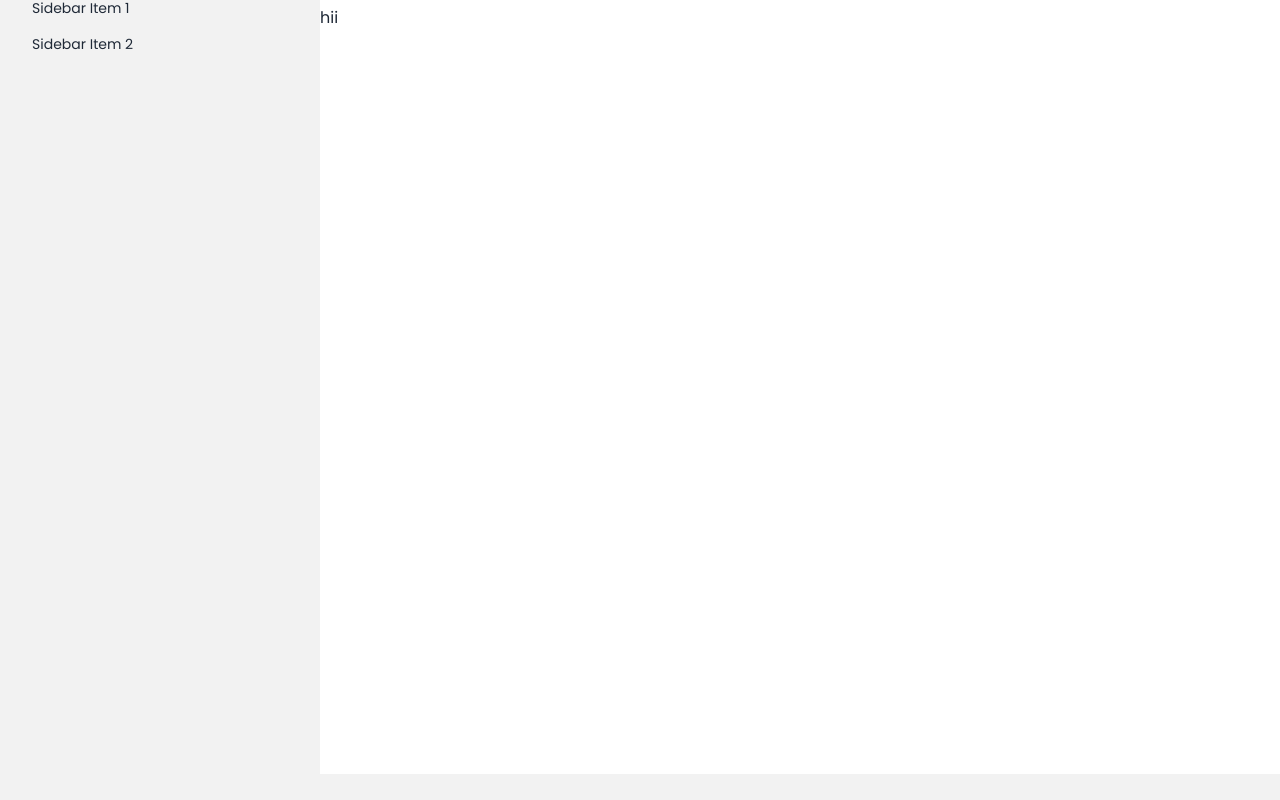
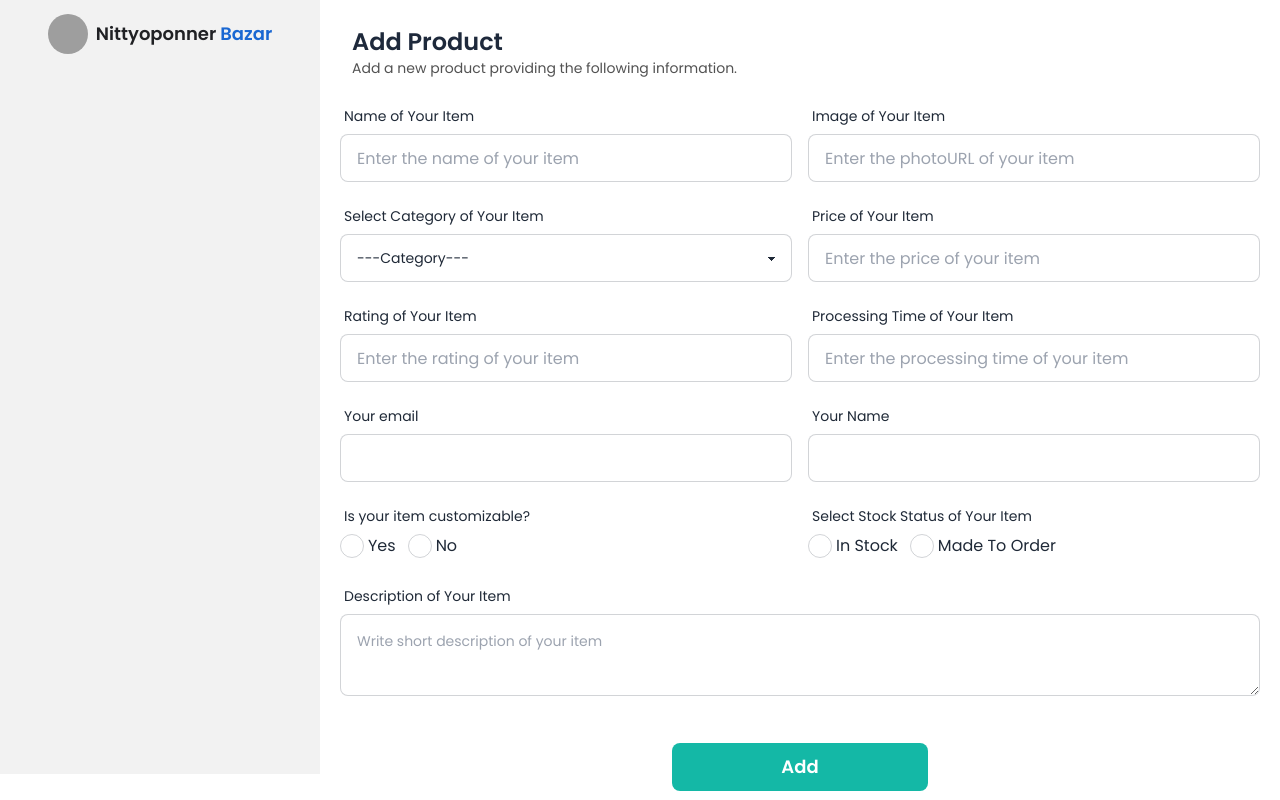
Before and after one commit to tamgid/nittyoponnerbazar-ecommerce-frontend, a React (Vite) app: page /dashboard/add-product in a window 1280 px wide. Shown: the part 420-1220 px from the top of the page. Built offline with nearby package versions, Linux system fonts and the light colour scheme; grey boxes are pictures that could not be loaded.

Commit message:
Dashboard features on the way

```diff
--- a/src/components/UserDashboardBanner.jsx
+++ b/src/components/UserDashboardBanner.jsx
@@ -1,6 +1,6 @@
 const UserDashboardBanner = () => {
   return (
-    <div>
+    <div className="relative">
       <div
         className="hero object-cover h-[230px] "
         style={{
--- a/src/components/userCommonSidebar/UserCommonSidebar.jsx
+++ b/src/components/userCommonSidebar/UserCommonSidebar.jsx
@@ -1,34 +1,64 @@
+import logo from '../../assets/logo-home.jpg'
 const UserCommonSidebar = () => {
   return (
     <div>
+      <div className="md:min-h-screen">
       <div className="drawer lg:drawer-open">
         <input id="my-drawer-2" type="checkbox" className="drawer-toggle" />
-        <div className="drawer-content flex flex-col items-center justify-center">
+
+       <div className="absolute -top-60 drawer-content flex flex-col items-start justify-left">
           {/* Page content here */}
           <label
             htmlFor="my-drawer-2"
-            className="btn btn-primary drawer-button lg:hidden"
+            className="btn m-4 drawer-button lg:hidden text-left"
           >
-            Open drawer
+            <svg
+              xmlns="http://www.w3.org/2000/svg"
+              fill="none"
+              viewBox="0 0 20 20"
+              className="inline-block w-4 h-4 stroke-current"
+            >
+              <path
+                strokeLinecap="round"
+                strokeLinejoin="round"
+                strokeWidth="2"
+                d="M4 6h16M4 12h16M4 18h16"
+              ></path>
+            </svg>
           </label>
         </div>
-        <div className="drawer-side">
+
+        <div className="drawer-side z-[20] ">
           <label
             htmlFor="my-drawer-2"
             aria-label="close sidebar"
             className="drawer-overlay"
           ></label>
-          <ul className="menu bg-base-200 text-base-content min-h-full w-80 p-4">
+
+          <ul className="menu py-8 px-4 w-80 min-h-full bg-base-200 text-base-content">
             {/* Sidebar content here */}
-            <li>
-              <a>Sidebar Item 1</a>
+
+            {/* website name and logo */}
+            <li className="text-center py-1 px-2">
+              {" "}
+              <a href="/" className="btn btn-ghost text-xl">
+                <img
+                  src={logo}
+                  alt=""
+                  className="w-10 h-10 rounded-full"
+                />
+                <span className="text-lg text-[#202124] font-semibold">
+                  Nittyoponner<span className="text-[#1967D2] pl-1">Bazar</span>
+                </span>
+              </a>
             </li>
-            <li>
-              <a>Sidebar Item 2</a>
-            </li>
+
+
           </ul>
         </div>
       </div>
+
+    </div>
     </div>
   );
 };
--- a/src/pages/Admin/AddProducts/AddProduct.jsx
+++ b/src/pages/Admin/AddProducts/AddProduct.jsx
@@ -1,8 +1,204 @@
+import DashboardHeading from "../../Dashboard/DashboardHeading";
+
 const AddProduct = () => {
     return (
+        <>
+        <div className="my-5">
+           <DashboardHeading heading="Add Product" subheading="Add a new product providing the following information."></DashboardHeading>
+        </div>
         <div>
-            hii
+      <form className="mx-auto">
+        <div className="grid grid-cols-1 md:grid-cols-2 gap-4 px-5 items-stretch justify-center ">
+          <div className="">
+            <label className="label">
+              <span className="label-text">Name of Your Item</span>
+            </label>
+            <input
+              type="text"
+              name="item_name"
+              placeholder="Enter the name of your item"
+              className="input input-bordered w-full"
+              required
+            />
+          </div>
+          <div className="">
+            <label className="label">
+              <span className="label-text">Image of Your Item</span>
+            </label>
+            <input
+              type="text"
+              name="item_photo"
+              placeholder="Enter the photoURL of your item"
+              className="input input-bordered w-full"
+              required
+            />
+          </div>
+          <div className="">
+            <label className="label">
+              <span className="label-text">Select Category of Your Item</span>
+            </label>
+            <select
+              className="select select-bordered w-full "
+              required
+            //   value={category}
+            //   onChange={(e) => setCategory(e.target.value)}
+            >
+              <option disabled selected>
+                ---Category---
+              </option>
+              <option>Landscape Painting</option>
+              <option>Portrait Drawing</option>
+              <option>Watercolor Painting</option>
+              <option>Oil Painting</option>
+              <option>Charcoal Sketching</option>
+              <option>Cartoon Drawing</option>
+            </select>
+          </div>
+          <div>
+            <label className="label">
+              <span className="label-text">Price of Your Item</span>
+            </label>
+            <input
+              type="number"
+              name="item_price"
+              placeholder="Enter the price of your item"
+              className="input input-bordered w-full"
+              required
+            />
+          </div>
+          <div>
+            <label className="label">
+              <span className="label-text">Rating of Your Item</span>
+            </label>
+            <input
+              type="text"
+              name="item_rating"
+              placeholder="Enter the rating of your item"
+              className="input input-bordered w-full"
+              required
+            />
+          </div>
+          <div>
+            <label className="label">
+              <span className="label-text">Processing Time of Your Item</span>
+            </label>
+            <input
+              type="text"
+              name="item_processing_time"
+              placeholder="Enter the processing time of your item"
+              className="input input-bordered w-full"
+              required
+            />
+          </div>
+          <div>
+            <label className="label">
+              <span className="label-text">Your email</span>
+            </label>
+            <input
+              type="email"
+              name="email"
+            //   defaultValue={user.email}
+              className="input input-bordered w-full"
+            //   disabled={true}
+            />
+          </div>
+          <div>
+            <label className="label">
+              <span className="label-text">Your Name</span>
+            </label>
+            <input
+              type="text"
+              name="name"
+            //   defaultValue={user.displayName}
+              className="input input-bordered w-full"
+            //   disabled={true}
+            />
+          </div>
+          <div className="">
+            <label className="label">
+              <span className="label-text">Is your item customizable?</span>
+            </label>
+            <div className="flex flex-row items-center gap-3">
+              <div className="flex flex-row gap-1 items-center">
+                <input
+                  type="radio"
+                  name="customization"
+                  value="Yes"
+                  className="radio"
+                //   onChange={(e) => setCustomization(e.target.value)}
+                //   checked={customization === "Yes"}
+                />
+                <p>Yes</p>
+              </div>
+              <div className="flex flex-row gap-1 items-center">
+                <input
+                  type="radio"
+                  name="customization"
+                  value="No"
+                  className="radio"
+                //   onChange={(e) => setCustomization(e.target.value)}
+                //   checked={customization === "No"}
+                />
+                <p>No</p>
+              </div>
+            </div>
+          </div>
+
+          <div className="">
+            <label className="label">
+              <span className="label-text">
+                {" "}
+                Select Stock Status of Your Item
+              </span>
+            </label>
+            <div className="flex flex-row items-center gap-3">
+              <div className="flex flex-row gap-1 items-center">
+                <input
+                  type="radio"
+                  name="stockStatus"
+                  value="In Stock"
+                  className="radio"
+                //   onChange={(e) => setStockStatus(e.target.value)}
+                //   checked={stockStatus === "In Stock"}
+                />
+                <p>In Stock</p>
+              </div>
+              <div className="flex flex-row gap-1 items-center">
+                <input
+                  type="radio"
+                  name="stockStatus"
+                  value="Made TO Order"
+                  className="radio"
+                //   onChange={(e) => setStockStatus(e.target.value)}
+                //   checked={stockStatus === "Made TO Order"}
+                />
+                <p>Made To Order</p>
+              </div>
+            </div>
+          </div>
         </div>
+        <div className=" my-5 px-5">
+          <label className="label">
+            <span className="label-text">Description of Your Item</span>
+          </label>
+          <textarea
+            name="item_description"
+            placeholder="Write short description of your item"
+            className="textarea textarea-bordered textarea-md w-full "
+          ></textarea>
+        </div>
+        <div className="flex flex-row items-center justify-center mx-auto">
+          <button
+            type="submit"
+            className="btn btn-ghost btn-wide my-5 text-center bg-teal-500 text-white text-lg"
+            required
+          >
+            Add
+          </button>
+        </div>
+      </form>
+    </div>
+        </>
     );
 };
 
--- /dev/null
+++ b/src/pages/Dashboard/DashboardHeading.jsx
@@ -0,0 +1,17 @@
+import PropTypes from "prop-types";
+
+const DashboardHeading = ({heading,subheading}) => {
+    return (
+        <div className="px-3 md:px-8">
+             <h1 className="text-left  text-lg md:text-2xl text-slate-800 font-semibold">{heading}</h1>
+             <p className="text-sm md:text-md text-neutral-600 max-w-4xl">{subheading}</p>
+        </div>
+    );
+};
+
+DashboardHeading.propTypes = {
+    heading: PropTypes.string.isRequired,
+    subheading: PropTypes.string,
+}
+
+export default DashboardHeading;
```
